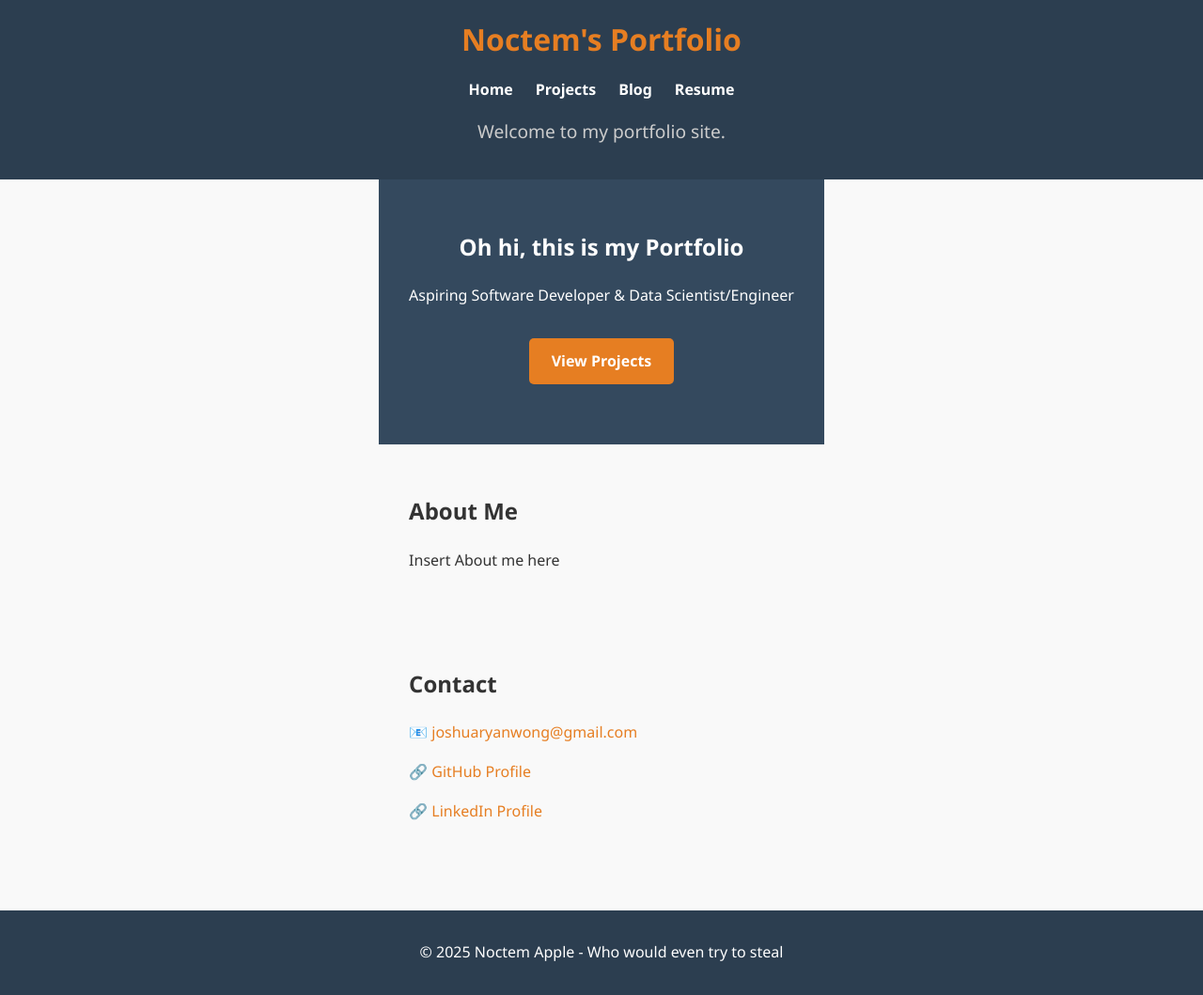
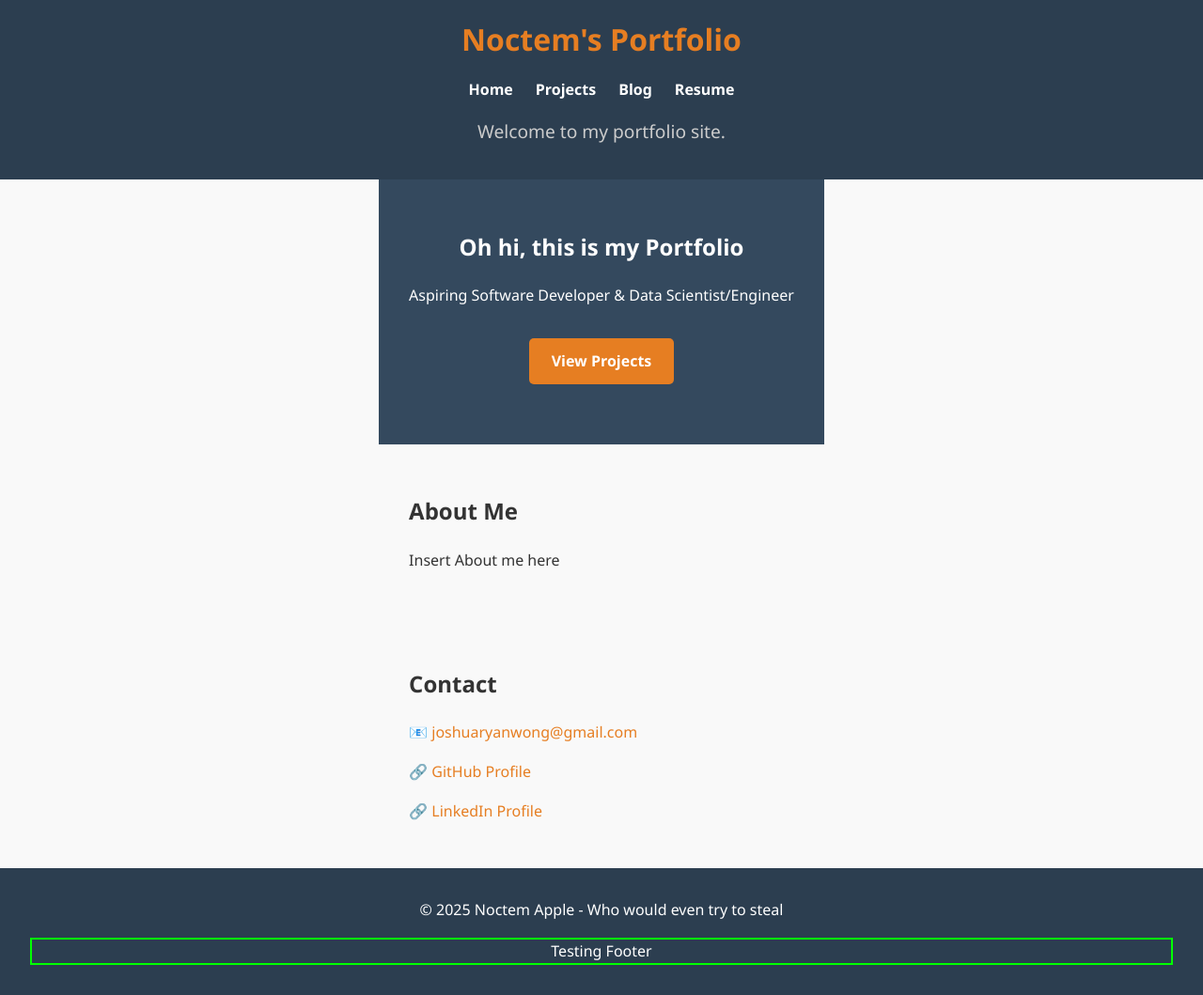
Before and after one commit to NoctemApple/NoctemApple.github.io, a Jekyll site: the page built from index.html, in a window 1280 px wide and 1059 px high. Shown: the whole window at 94% size. Built offline with Jekyll 4.4.1, drawn with Linux system fonts in a browser that asks for light colours.

Commit message:
🐛 css please

```diff
--- a/_layouts/default.html
+++ b/_layouts/default.html
@@ -28,6 +28,7 @@
 
     <footer>
         <p>© 2025 Noctem Apple - Who would even try to steal</p>
+        <p style="border: 2px solid lime;">Testing Footer</p>
     </footer>
 </body>
 </html>
--- a/assets/style.css
+++ b/assets/style.css
@@ -95,13 +95,12 @@ nav ul li a:hover {
 }
 
 footer {
-  background: #2c3e50;
+  background-color: #2c3e50;
   color: white;
+  padding: 1rem 2rem;
   text-align: center;
-  padding: 1rem;
-  position: relative;
-  bottom: 0;
   width: 100%;
+  margin-top: auto;
 }
 
 #hero {
```
